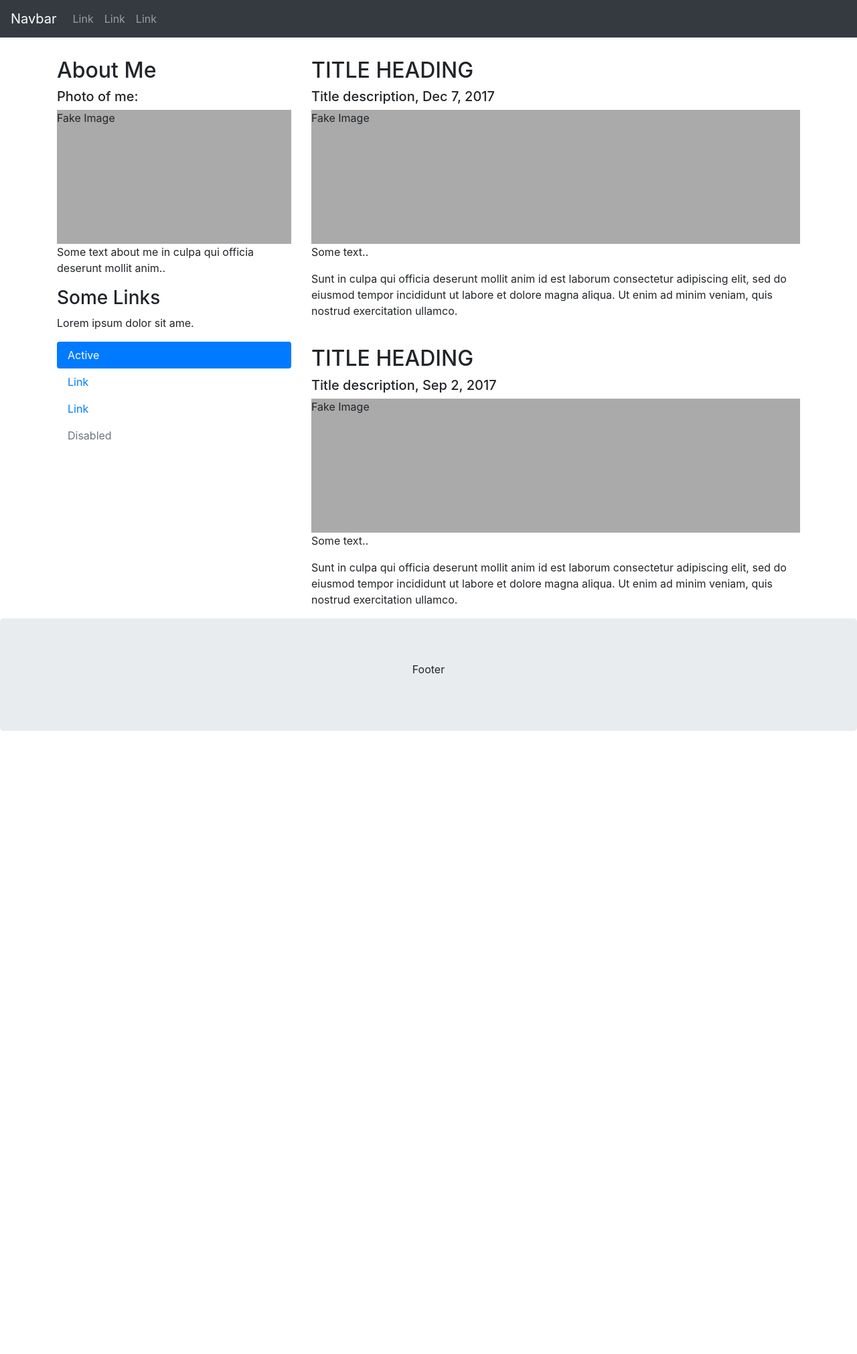
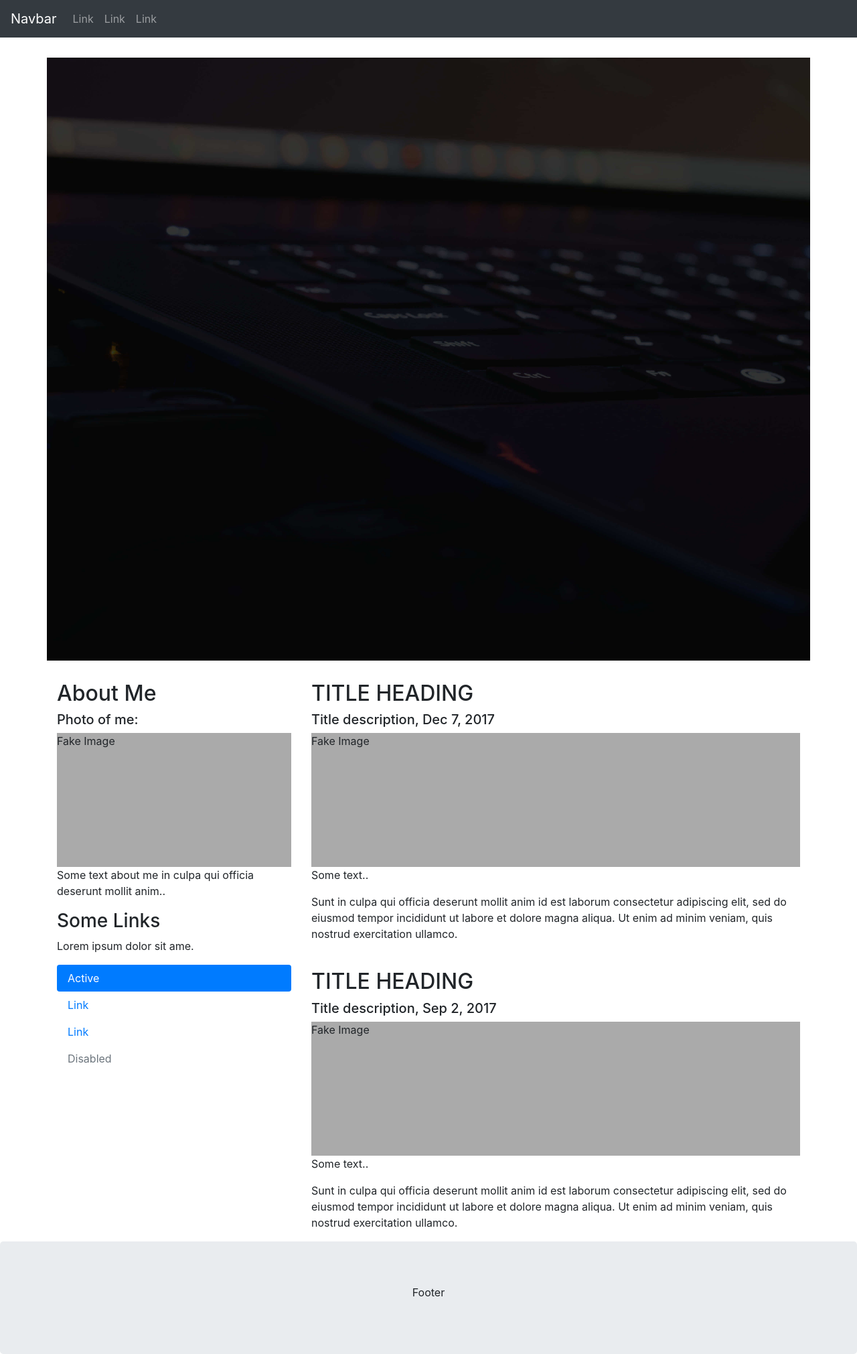
Before and after one commit to Hotsse/hotsse.github.io, a Jekyll site: the page portfolio/index.html, which Jekyll copies as it is, in a window 1280 px wide. Shown: the whole page at 67% size. Built offline with Jekyll 4.4.1, drawn with Linux system fonts in a browser that asks for light colours; before the commit the page ends 1091 px from its top, so only the background shows below that.

Commit message:
create top template

```diff
--- a/portfolio/index.html
+++ b/portfolio/index.html
@@ -12,6 +12,19 @@
   .fakeimg {
     height: 200px;
     background: #aaa;
+  }
+
+  .container.top {
+    display: flex;
+    justify-content: center;
+    align-items: center;
+    height:100vh;
+    background-image:url('/img/top-background.jpg');
+    background-attachment: fixed;
+    background-repeat: no-repeat;
+    background-size: cover;
+    color: white;
+    width:100%;
   }
   </style>
 </head>
@@ -36,6 +49,9 @@
     </ul>
   </div>
 </nav>
+
+<div class="container top" style="margin-top:30px">
+</div>
 
 <div class="container" style="margin-top:30px">
   <div class="row">
```
Also changed, not shown: img/top-background.jpg (added).
